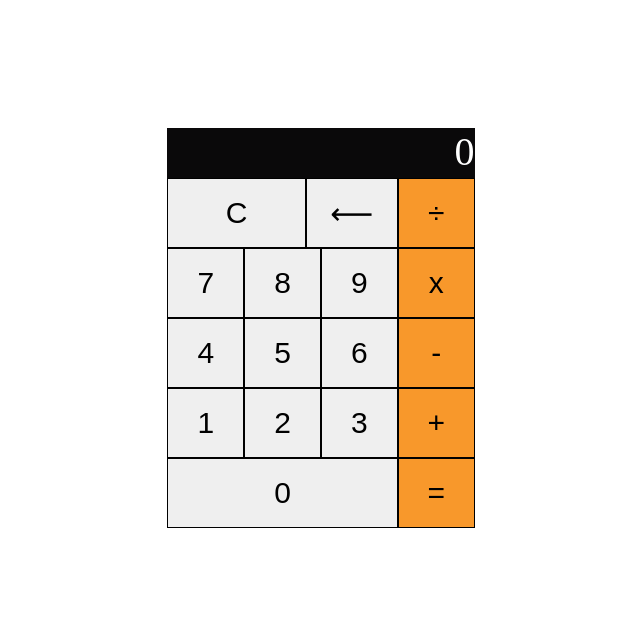
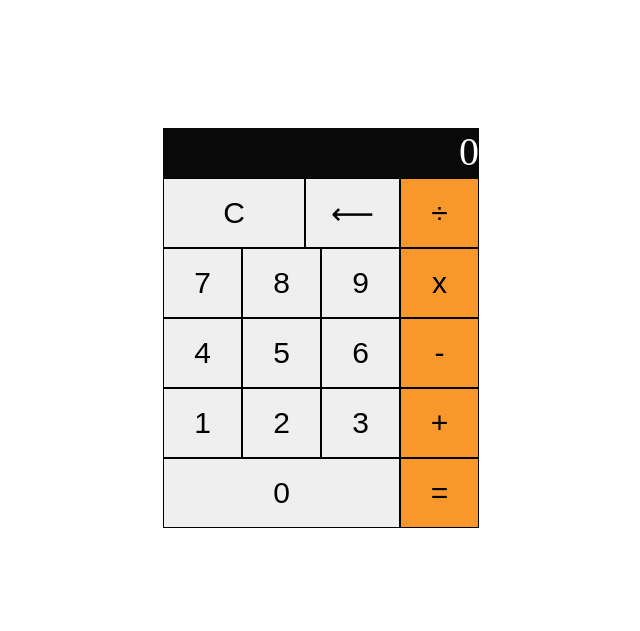
Before and after one commit to Bushckot/calculator-project, a plain HTML site: page index.html in a window 1280 px wide. Shown: the top 631 px of the page, without its empty margins (319-959 px from the left). Drawn offline with Linux system fonts and the light colour scheme.

Commit message:
calculator project

```diff
--- a/calculator.css
+++ b/calculator.css
@@ -2,18 +2,22 @@
     box-sizing: border-box;
 }
 body{
-    margin: 10% 38% 50% 38%;
+display:flex;
+justify-content: center;
+margin-top:10%
+
 
 }
 .calculator{
-    width:100%;
-    height:500px;
+   width:25%;
+   min-width:240px;
+
+
 }
 button{
     width:25%;
 height:70px;
     border:1px solid black;
-
     font-size: 30px;
     font-weight:lighter;
     transition: 5ms;
@@ -46,6 +50,7 @@ font-size: 2.5rem;
     display:flex;
     flex-flow:row wrap-reverse;
     flex:1;
+    margin:0;
 
 
 
```
